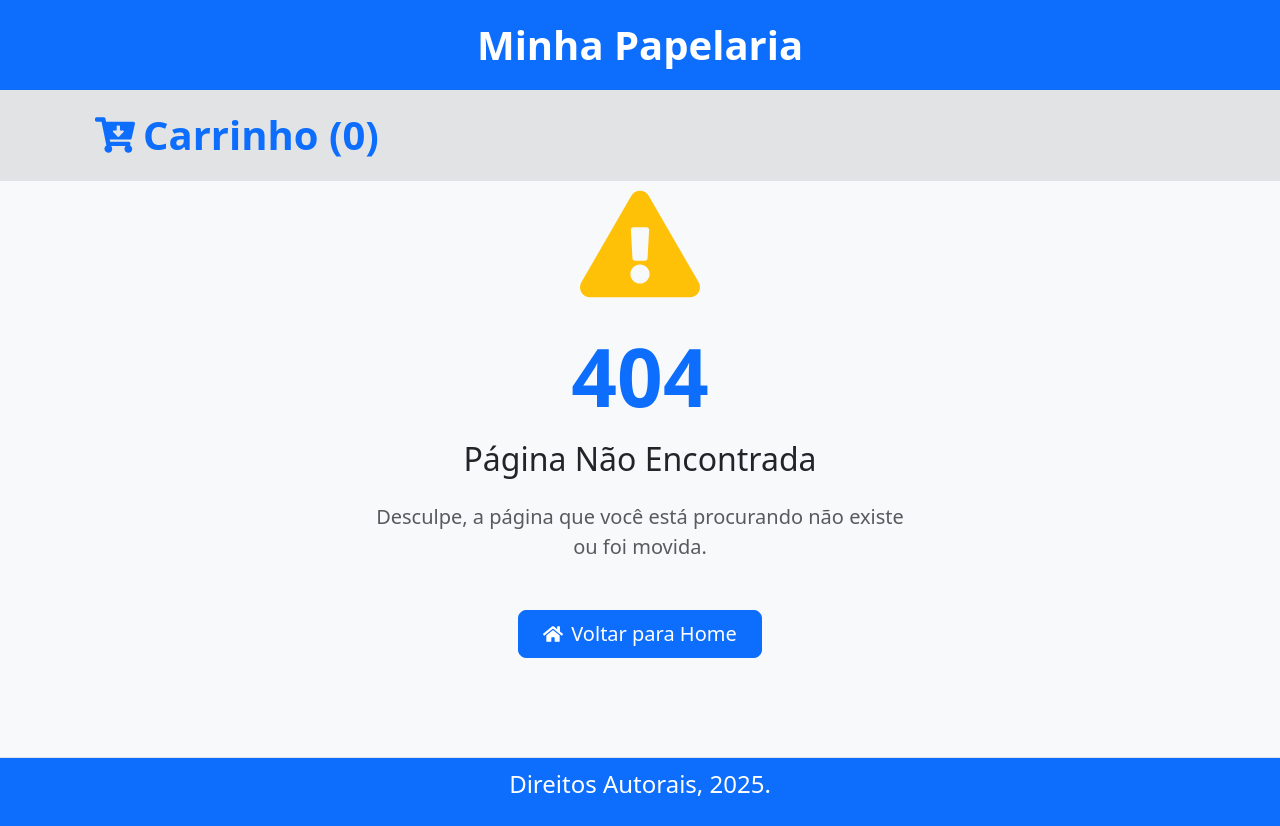
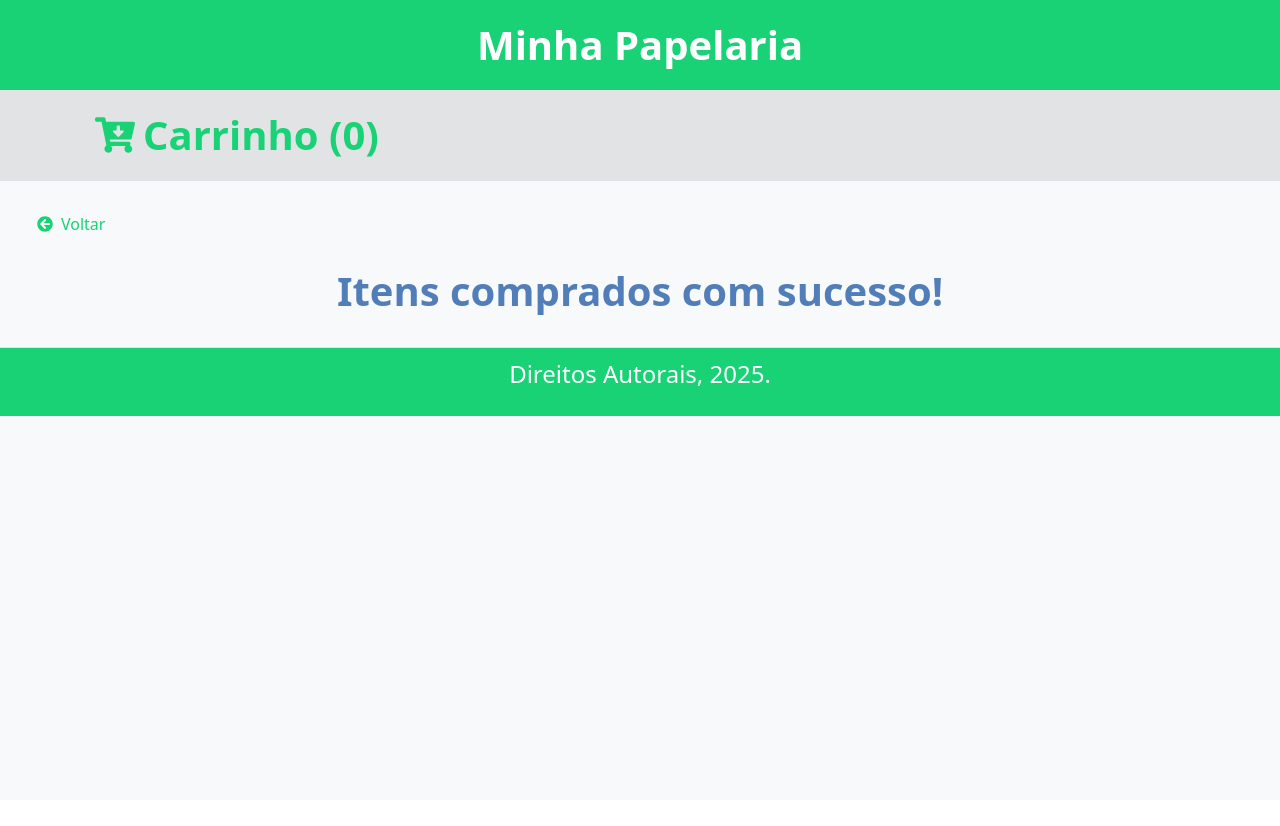
Before and after one commit to guimoura0202/trabalho-1-programacao-para-web, a React (Vite) app in the folder minha-loja/: page /sucesso in a window 1280 px wide. Before the commit this address had no page. After the commit the page ends 800 px from the top, so only its background shows below. Built offline with nearby package versions, Linux system fonts and the light colour scheme.

Commit message:
feat: Adicionando a página de sucesso da compra e utilizando temas diferente do Bootstrap no projeto

```diff
--- a/minha-loja/package.json
+++ b/minha-loja/package.json
@@ -17,7 +17,8 @@
     "react-dom": "^19.1.1",
     "react-icons": "^5.5.0",
     "react-rating": "^2.0.5",
-    "react-router-dom": "^7.9.4"
+    "react-router-dom": "^7.9.4",
+    "sass": "^1.93.2"
   },
   "devDependencies": {
     "@eslint/js": "^9.38.0",
--- a/minha-loja/src/App.jsx
+++ b/minha-loja/src/App.jsx
@@ -5,6 +5,8 @@ import Home from './pages/Home.jsx';
 import CarrinhoPage from './pages/CarrinhoPage.jsx';
 import ProdutoDetalhes from './pages/ProdutoDetalhes.jsx';
 import NotFound from './pages/NotFound.jsx';
+import CompraSucesso from './pages/CompraSucesso.jsx';
+
 function AppContent() {
   const navigate = useNavigate();
   const [carrinho, setCarrinho] = useState([]);
@@ -104,6 +106,7 @@ function AppContent() {
             element={<ProdutoDetalhes adicionarAoCarrinho={adicionarAoCarrinho} />}
           />
           <Route path="*" element={<NotFound />} />
+          <Route path="/sucesso" element={<CompraSucesso />} />
         </Routes>
       </main>
       <footer className="bg-primary text-center py-2 border-top">
--- a/minha-loja/src/components/Carrinho.jsx
+++ b/minha-loja/src/components/Carrinho.jsx
@@ -1,5 +1,6 @@
 import React from 'react';
 import { FaBackspace, FaMinus, FaPlus } from 'react-icons/fa';
+import { useNavigate } from 'react-router-dom';
 
 function Carrinho({
   carrinho,
@@ -10,6 +11,7 @@ function Carrinho({
   calcularTotal,
   calcularTotalItens,
 }) {
+  const navigate = useNavigate();
   return (
     <section className="bg-ligth p-4 rounded shadow-sm">
       {carrinho.length === 0 ? (
@@ -76,7 +78,12 @@ function Carrinho({
               <button className="btn btn-danger px-4 fw-semibold" onClick={limparCarrinho}>
                 Limpar
               </button>
-              <button className="btn btn-success px-4 fw-semibold">Finalizar Compra</button>
+              <button
+                className="btn btn-success px-4 fw-semibold"
+                onClick={() => navigate('/sucesso')}
+              >
+                Finalizar Compra
+              </button>
             </div>
           )}
         </>
--- a/minha-loja/src/components/ListaProdutos.jsx
+++ b/minha-loja/src/components/ListaProdutos.jsx
@@ -10,7 +10,7 @@ function ListaProdutos({ adicionarAoCarrinho }) {
     <section className="my-4">
       <h2 className="fw-bold mb-4 text-dark">Lista de Produtos</h2>
 
-      <div className="row g-4">
+      <div className="row g-1">
         {produtos.map((produto) => (
           <div key={produto.id} className="col-6 col-md-4 col-lg-2">
             <div className="card h-100 shadow-sm">
--- /dev/null
+++ b/minha-loja/src/custom.scss
@@ -0,0 +1,7 @@
+$primary: #19d276;
+$secondary: #6c757d;
+$success: #517eb9;
+$danger: #e7ae3c;
+$warning: #f31212;
+
+@import "bootstrap/scss/bootstrap";
--- a/minha-loja/src/main.jsx
+++ b/minha-loja/src/main.jsx
@@ -3,6 +3,7 @@ import { createRoot } from 'react-dom/client';
 import App from './App.jsx';
 import 'bootstrap/dist/css/bootstrap.min.css';
 import 'bootstrap/dist/js/bootstrap.bundle.min.js';
+import './custom.scss';
 
 createRoot(document.getElementById('root')).render(
   <StrictMode>
--- a/minha-loja/src/pages/CarrinhoPage.jsx
+++ b/minha-loja/src/pages/CarrinhoPage.jsx
@@ -21,7 +21,8 @@ function CarrinhoPage({
           onClick={() => navigate('/')}
           className="btn btn-link text-primary d-flex align-items-center gap-2 mb-3 text-decoration-none"
         >
-          <FaArrowCircleLeft /> Voltar
+          <FaArrowCircleLeft />
+          Voltar
         </button>
       </div>
       <Carrinho
--- /dev/null
+++ b/minha-loja/src/pages/CompraSucesso.jsx
@@ -0,0 +1,25 @@
+import React from 'react';
+import { useNavigate } from 'react-router-dom';
+import { FaArrowCircleLeft } from 'react-icons/fa';
+
+function CompraSucesso() {
+  const navigate = useNavigate();
+
+  return (
+    <div className="text-center p-4">
+      <div className="text-start mb-3">
+        <button
+          onClick={() => navigate('/')}
+          className="btn btn-link text-decoration-none d-flex align-items-center gap-2"
+        >
+          <FaArrowCircleLeft />
+          Voltar
+        </button>
+      </div>
+
+      <h1 className="text-success fw-bold mt-4">Itens comprados com sucesso!</h1>
+    </div>
+  );
+}
+
+export default CompraSucesso;
```
Also changed, not shown: 1 other file (tests, documents, lock files or other folders).
